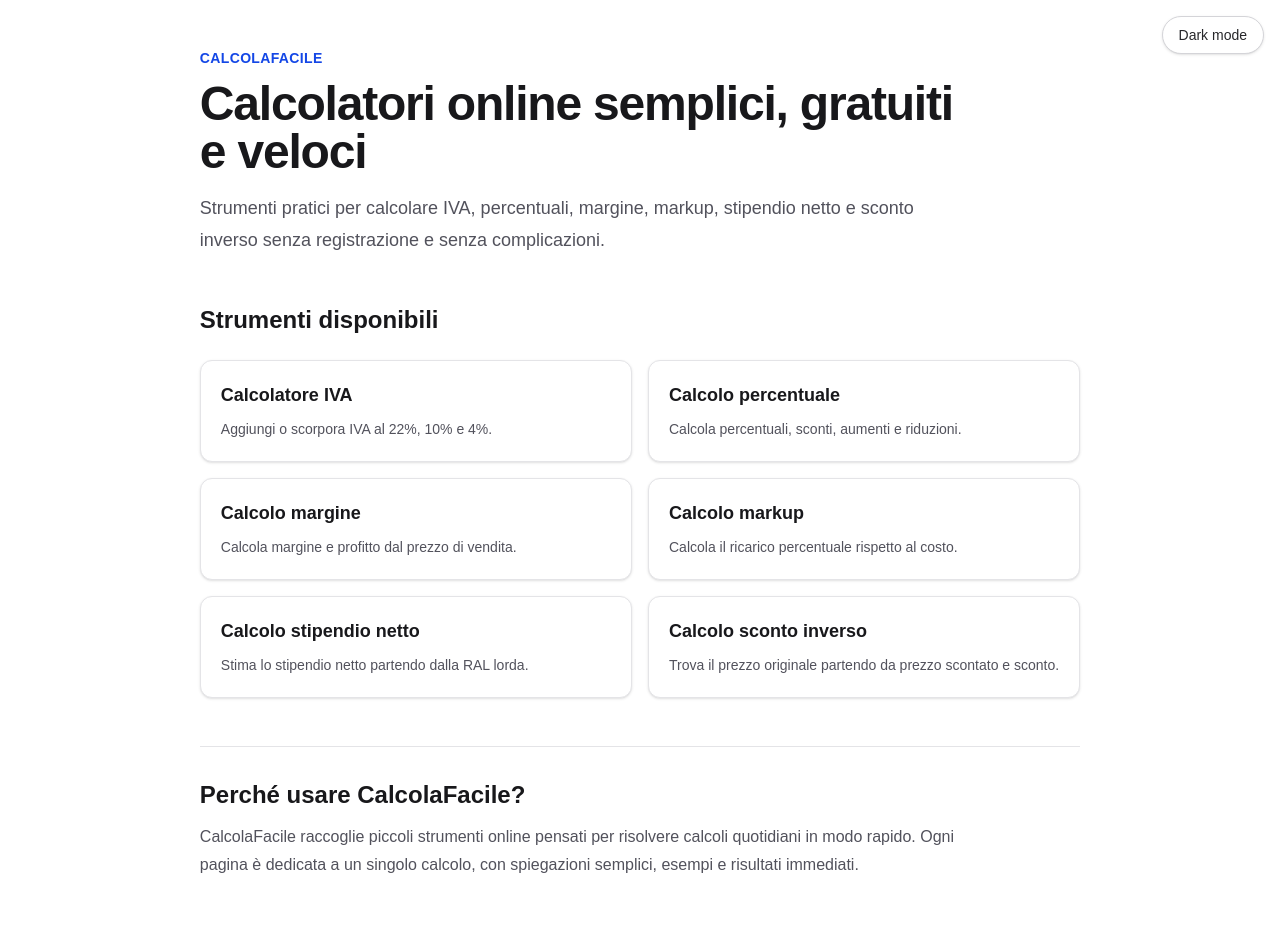
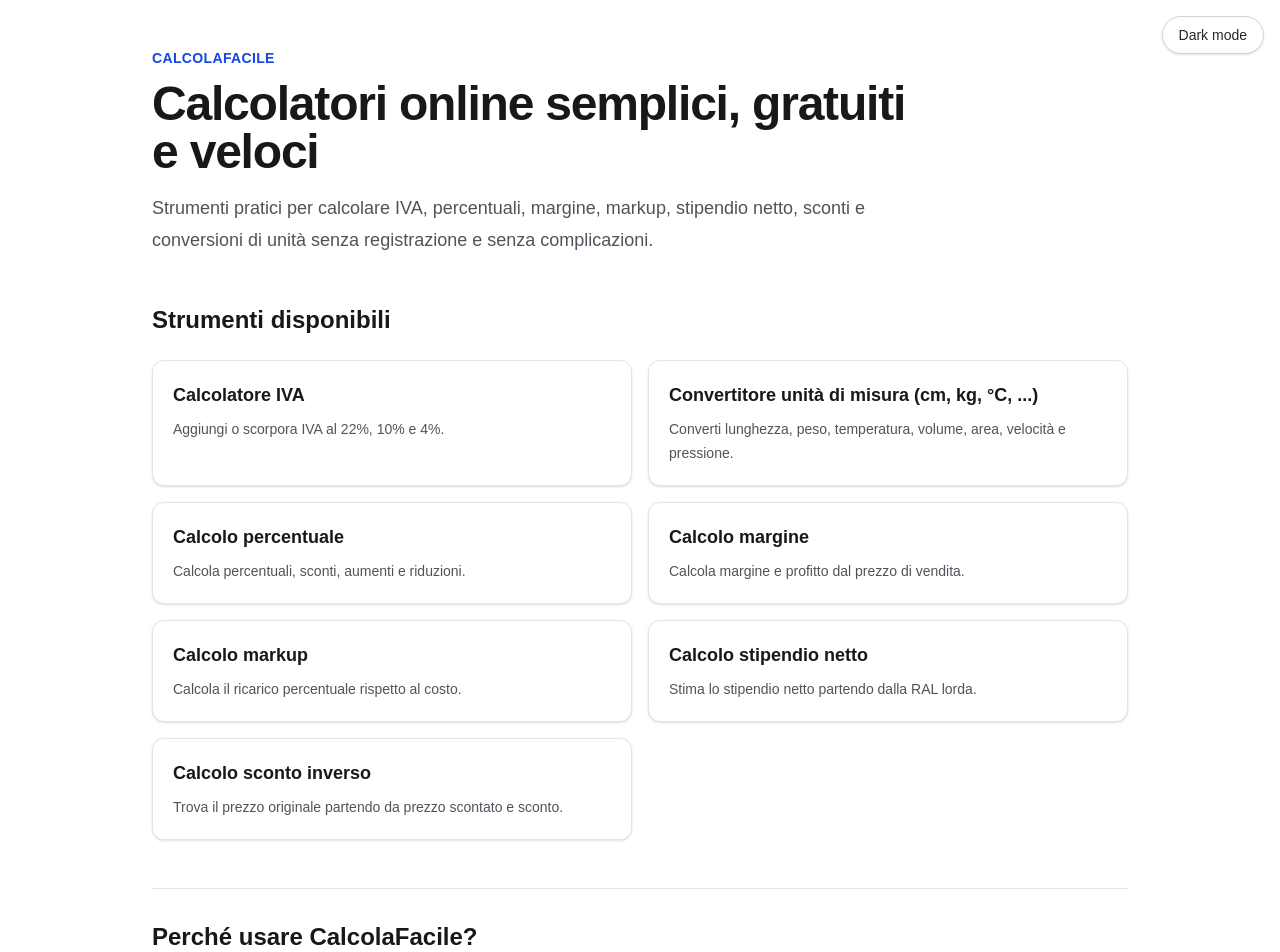
Before and after one commit to elpablo/calcolafacile, a Next.js app: page /it in a window 1280 px wide. Shown: the top 952 px of the page. Before the commit the page ends 927 px from the top, so only its background shows below. Built offline with nearby package versions, Linux system fonts and the light colour scheme.

Commit message:
Update Italian page metadata and add unit converter routes to sitemap

```diff
--- a/src/app/it/page.js
+++ b/src/app/it/page.js
@@ -3,7 +3,7 @@ import Link from "next/link";
 export const metadata = {
     title: "Calcolatori online semplici, gratuiti e veloci",
     description:
-        "Strumenti pratici per calcolare IVA, percentuali, margine e markup senza registrazione e senza complicazioni.",
+        "Strumenti pratici per calcolare IVA, percentuali, margine, markup, stipendio netto, sconti e conversioni di unità senza registrazione.",
     alternates: {
         canonical: "https://calcolafacile.org/it",
     },
@@ -14,6 +14,12 @@ const tools = [
         href: "/it/calcolatore-iva",
         title: "Calcolatore IVA",
         description: "Aggiungi o scorpora IVA al 22%, 10% e 4%.",
+    },
+    {
+        href: "/it/convertitore-unita",
+        title: "Convertitore unità di misura (cm, kg, °C, ...)",
+        description:
+            "Converti lunghezza, peso, temperatura, volume, area, velocità e pressione.",
     },
     {
         href: "/it/calcolo-percentuale",
@@ -55,8 +61,8 @@ export default function Home() {
                 </h1>
                 <p className="text-lg leading-8 text-zinc-600 dark:text-zinc-300">
                     Strumenti pratici per calcolare IVA, percentuali, margine,
-                    markup, stipendio netto e sconto inverso senza registrazione
-                    e senza complicazioni.
+                    markup, stipendio netto, sconti e conversioni di unità senza
+                    registrazione e senza complicazioni.
                 </p>
             </section>
 
@@ -89,8 +95,9 @@ export default function Home() {
                 </h2>
                 <p className="max-w-3xl leading-7 text-zinc-600 dark:text-zinc-300">
                     CalcolaFacile raccoglie piccoli strumenti online pensati per
-                    risolvere calcoli quotidiani in modo rapido. Ogni pagina è
-                    dedicata a un singolo calcolo, con spiegazioni semplici,
+                    risolvere calcoli quotidiani in modo rapido: calcoli fiscali,
+                    percentuali, margini, sconti, stipendio netto e conversioni
+                    di unità di misura. Ogni pagina offre spiegazioni semplici,
                     esempi e risultati immediati.
                 </p>
             </section>
--- a/src/app/sitemap.js
+++ b/src/app/sitemap.js
@@ -10,6 +10,13 @@ export default function sitemap() {
         "/it/calcolo-markup",
         "/it/calcolo-stipendio-netto",
         "/it/calcolo-sconto-inverso",
+        "/it/convertitore-unita",
+        "/it/oz-a-g",
+        "/it/g-a-oz",
+        "/it/cm-a-pollici",
+        "/it/pollici-a-cm",
+        "/it/kg-a-libbre",
+        "/it/libbre-a-kg",
     ];
 
     return routes.map((route) => ({
```
